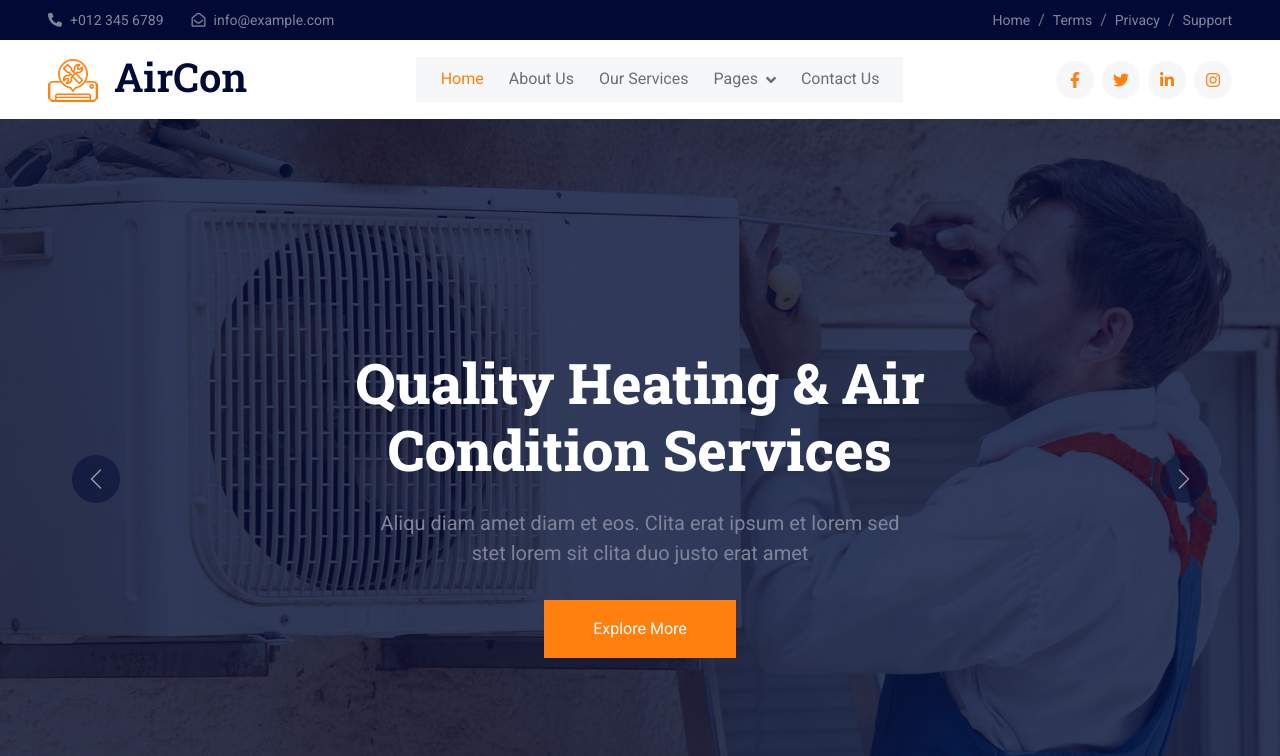
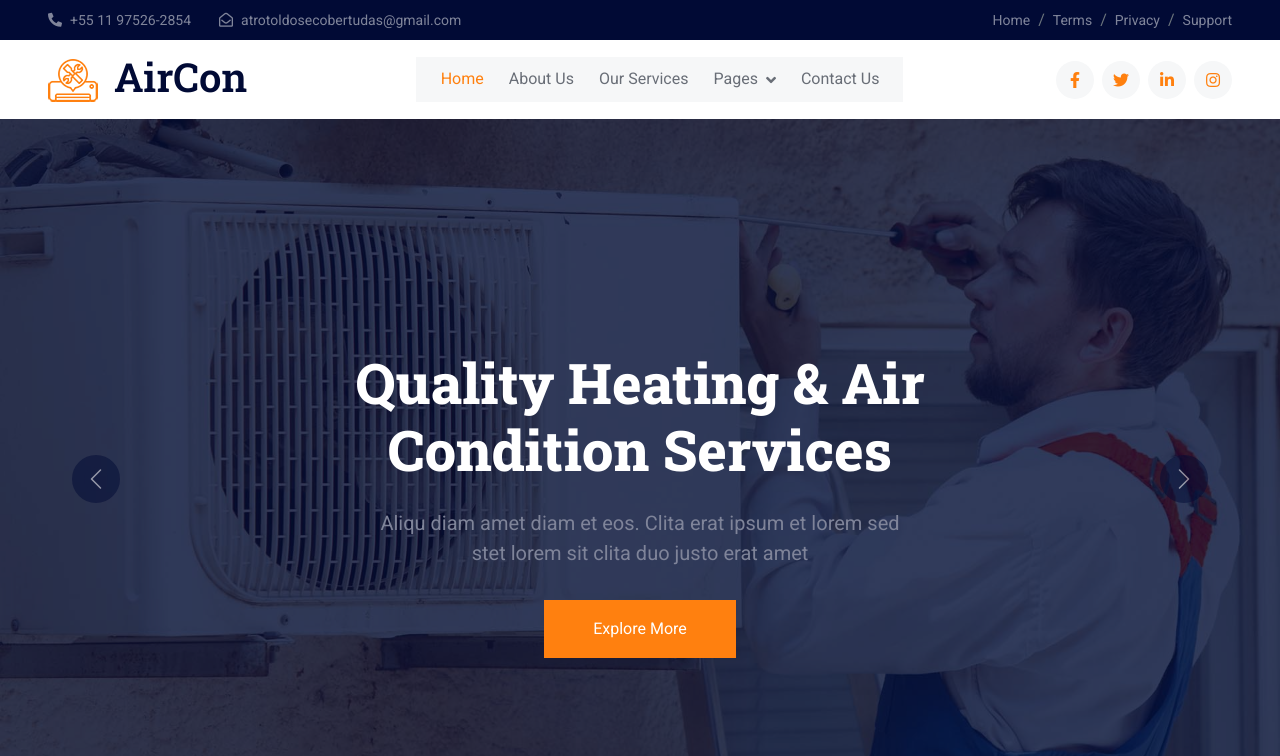
Before and after one commit to Chrisfer132/astro, a plain HTML site: page index.html in a window 1280 px wide. Shown: the top 756 px of the page. Drawn offline with nearby package versions, Linux system fonts and the light colour scheme; animation ran at ten frames a second.

Commit message:
Number  and Email

```diff
--- a/index.html
+++ b/index.html
@@ -45,11 +45,11 @@
             <div class="col-lg-7 px-5 text-start">
                 <div class="h-100 d-inline-flex align-items-center me-4">
                     <small class="fa fa-phone-alt me-2"></small>
-                    <small>+012 345 6789</small>
+                    <small>+55 11 97526-2854</small>
                 </div>
                 <div class="h-100 d-inline-flex align-items-center me-4">
                     <small class="far fa-envelope-open me-2"></small>
-                    <small>info@example.com</small>
+                    <small>atrotoldosecobertudas@gmail.com</small>
                 </div>
             </div>
             <div class="col-lg-5 px-5 text-end">
```
